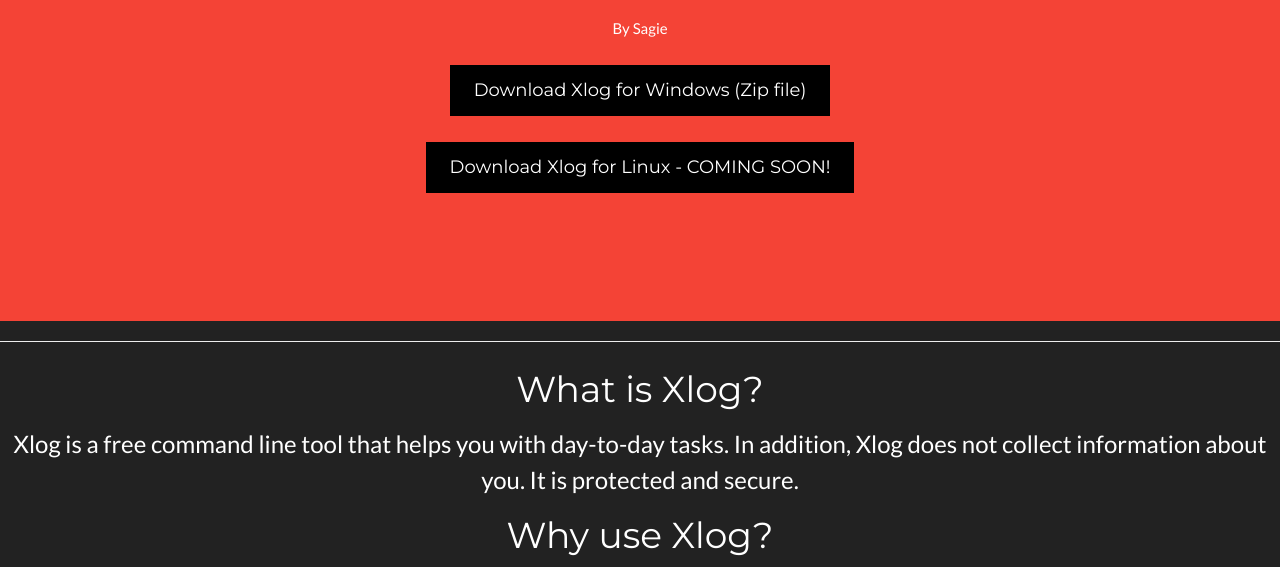
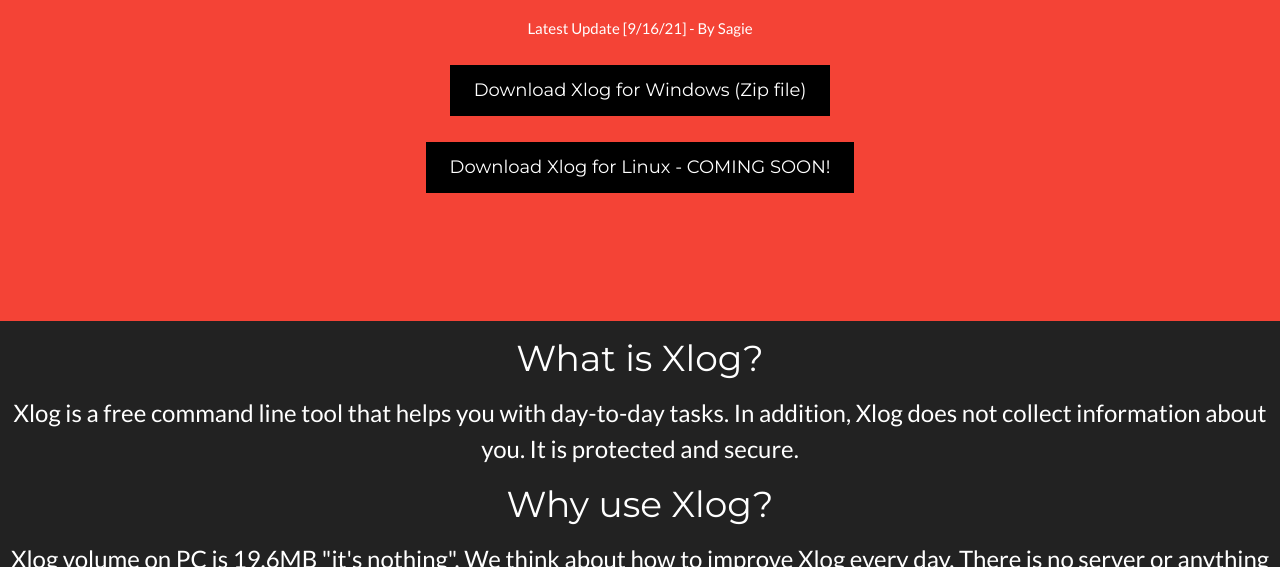
Before and after one commit to sagie111/Xlog, a plain HTML site: page index.html in a window 1280 px wide. Shown: the part 533-1100 px from the top of the page. Drawn offline with nearby package versions, Linux system fonts and the light colour scheme.

Commit message:
Update index.html

```diff
--- a/index.html
+++ b/index.html
@@ -682,7 +682,7 @@ color:#ffffff;
       </a></p>
 
     </div>
-    <a>By Sagie</a>
+    <a>Latest Update [9/16/21] - By Sagie</a>
 
 
 
@@ -702,7 +702,6 @@ color:#ffffff;
 
 
 <center>
-<hr>
     <h1>What is Xlog?</h1>
     <h3>Xlog is a free command line tool that helps you with day-to-day tasks. In addition, Xlog does not collect information about you. It is protected and secure.</h3>
     <h1>Why use Xlog?</h1>
```
